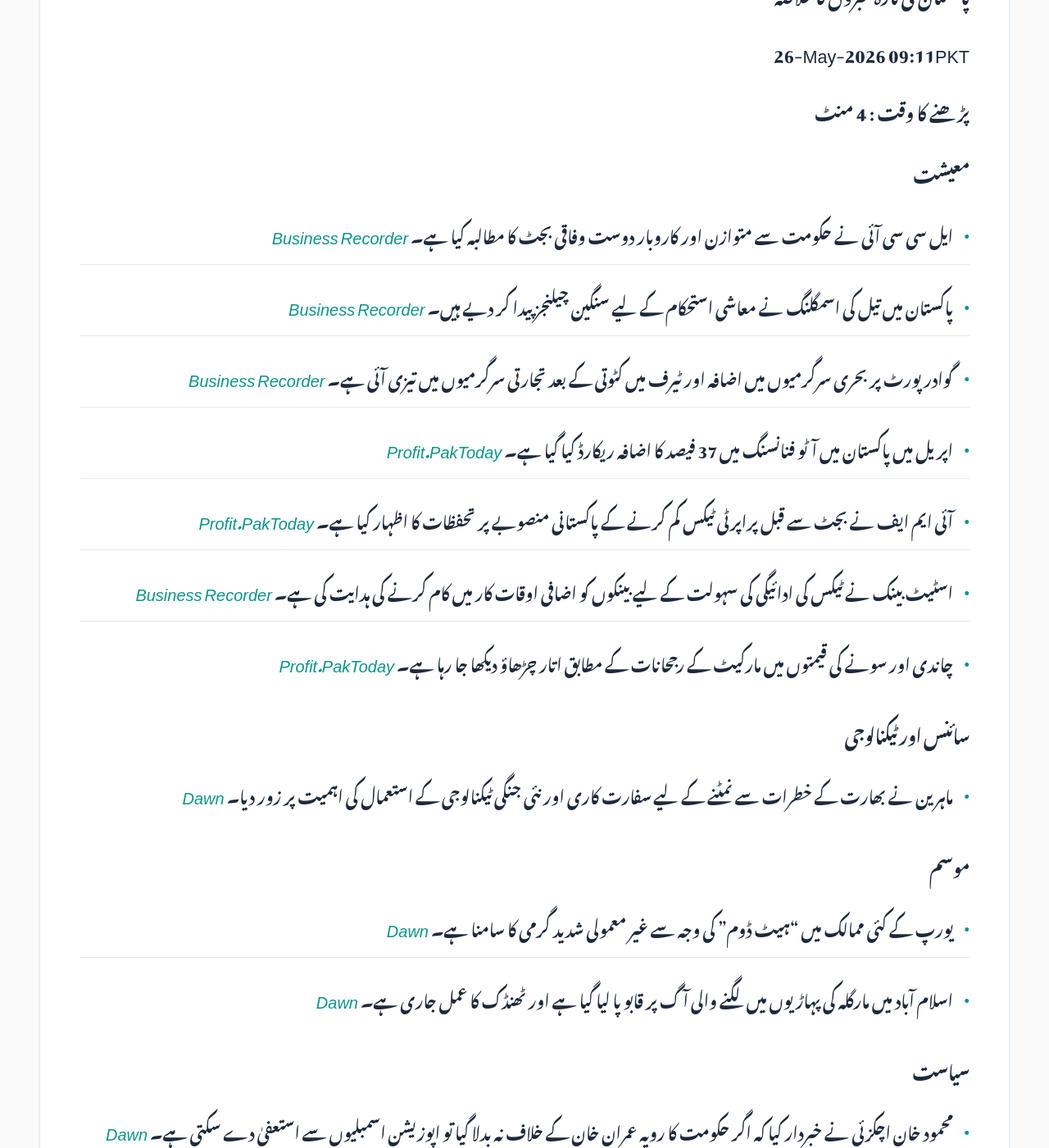
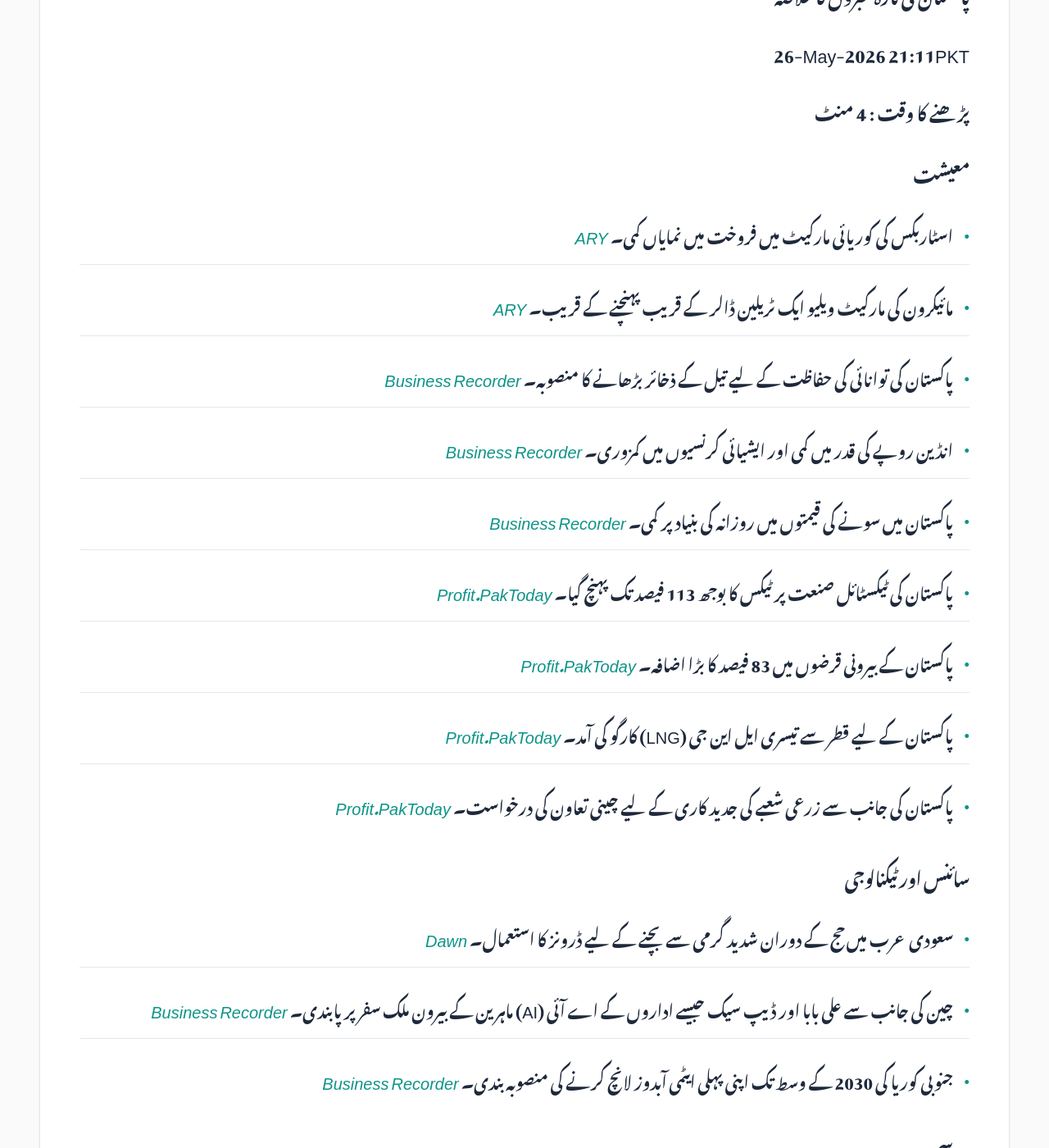
Before and after one commit to zsubzwary/news, a Jekyll site: the page built from ur/index.md, in a window 1280 px wide and 1400 px high, scrolled down 354 px. Shown: the whole window at 82% size. Built offline with Jekyll 4.4.1, drawn with Linux system fonts in a browser that asks for light colours; some web fonts are replaced; comment, search, counter and statistics services are not loaded; some of the changed text lies outside the part shown.

Commit message:
DateTime; 2026-05-26T16:11:03.303Z

```diff
--- a/ur/index.md
+++ b/ur/index.md
@@ -7,51 +7,55 @@ rtl: true
 
 پاکستان کی تازہ خبروں کا خلاصہ
 
- &lrm; 26-May-2026 09:11PKT
+ &lrm; 26-May-2026 21:11PKT
 
 پڑھنے کا وقت : 4 منٹ
 
 ### معیشت
-- ایل سی سی آئی نے حکومت سے متوازن اور کاروبار دوست وفاقی بجٹ کا مطالبہ کیا ہے۔ *[Business Recorder](https://www.brecorder.com/news/40422809/lcci-demands-govt-present-balanced-business-friendly-federal-budget)*
-- پاکستان میں تیل کی اسمگلنگ نے معاشی استحکام کے لیے سنگین چیلنجز پیدا کر دیے ہیں۔ *[Business Recorder](https://www.brecorder.com/news/40422792/oil-smuggling-a-dangerous-parallel-market)*
-- گوادر پورٹ پر بحری سرگرمیوں میں اضافہ اور ٹیرف میں کٹوتی کے بعد تجارتی سرگرمیوں میں تیزی آئی ہے۔ *[Business Recorder](https://www.brecorder.com/news/40422812/gwadar-port-sees-maritime-surge-after-me-crisis-tariff-cut)*
-- اپریل میں پاکستان میں آٹو فنانسنگ میں 37 فیصد کا اضافہ ریکارڈ کیا گیا ہے۔ *[Profit.PakToday](https://profit.pakistantoday.com.pk/2026/05/26/pakistan-auto-financing-rises-37-to-%e2%82%a8360-billion-in-april/)*
-- آئی ایم ایف نے بجٹ سے قبل پراپرٹی ٹیکس کم کرنے کے پاکستانی منصوبے پر تحفظات کا اظہار کیا ہے۔ *[Profit.PakToday](https://profit.pakistantoday.com.pk/2026/05/26/imf-resists-pakistan-plan-to-cut-property-taxes-ahead-of-fy27-budget-report/)*
-- اسٹیٹ بینک نے ٹیکس کی ادائیگی کی سہولت کے لیے بینکوں کو اضافی اوقات کار میں کام کرنے کی ہدایت کی ہے۔ *[Business Recorder](https://www.brecorder.com/news/40422819/sbp-directs-banks-to-facilitate-tax-payments-on-may-29-30)*
-- چاندی اور سونے کی قیمتوں میں مارکیٹ کے رجحانات کے مطابق اتار چڑھاؤ دیکھا جا رہا ہے۔ *[Profit.PakToday](https://profit.pakistantoday.com.pk/2026/05/26/silver-price-in-pakistan-for-today-may-26-2026/)*
+- اسٹاربکس کی کوریائی مارکیٹ میں فروخت میں نمایاں کمی۔ *[ARY](https://arynews.tv/starbucks-sees-sharp-drop-in-korea-sales)*
+- مائیکرون کی مارکیٹ ویلیو ایک ٹریلین ڈالر کے قریب پہنچنے کے قریب۔ *[ARY](https://arynews.tv/micron-stock-surges-after-ubs-price-target-update)*
+- پاکستان کی توانائی کی حفاظت کے لیے تیل کے ذخائر بڑھانے کا منصوبہ۔ *[Business Recorder](https://www.brecorder.com/news/40422888/pakistan-plans-oil-reserves-storage-push-as-hormuz-constraints-expose-vulnerabilities)*
+- انڈین روپے کی قدر میں کمی اور ایشیائی کرنسیوں میں کمزوری۔ *[Business Recorder](https://www.brecorder.com/news/40422884/indian-rupee-slips-with-asian-peers-as-hopes-of-imminent-us-iran-peace-deal-falter)*
+- پاکستان میں سونے کی قیمتوں میں روزانہ کی بنیاد پر کمی۔ *[Business Recorder](https://www.brecorder.com/news/40422873/gold-price-drops-by-rs2700-per-tola-in-pakistan)*
+- پاکستان کی ٹیکسٹائل صنعت پر ٹیکس کا بوجھ 113 فیصد تک پہنچ گیا۔ *[Profit.PakToday](https://profit.pakistantoday.com.pk/2026/05/26/textile-sector-warns-113-effective-tax-burden-is-choking-exports-ahead-of-fy27-budget/)*
+- پاکستان کے بیرونی قرضوں میں 83 فیصد کا بڑا اضافہ۔ *[Profit.PakToday](https://profit.pakistantoday.com.pk/2026/05/26/pakistans-external-borrowing-jumps-83-to-11-billion-in-10-months/)*
+- پاکستان کے لیے قطر سے تیسری ایل این جی (LNG) کارگو کی آمد۔ *[Profit.PakToday](https://profit.pakistantoday.com.pk/2026/05/26/third-qatar-lng-cargo-in-two-weeks-crosses-hormuz-reaches-pakistan-amid-gulf-tensions/)*
+- پاکستان کی جانب سے زرعی شعبے کی جدید کاری کے لیے چینی تعاون کی درخواست۔ *[Profit.PakToday](https://profit.pakistantoday.com.pk/2026/05/26/pakistan-seeks-chinese-backing-to-revive-agricultural-research-expand-farm-modernization/)*
 
 ### سائنس اور ٹیکنالوجی
-- ماہرین نے بھارت کے خطرات سے نمٹنے کے لیے سفارت کاری اور نئی جنگی ٹیکنالوجی کے استعمال کی اہمیت پر زور دیا۔ *[Dawn](https://www.dawn.com/news/2003068/diplomacy-new-war-technology-vital-to-deter-india-say-experts)*
+- سعودی عرب میں حج کے دوران شدید گرمی سے بچنے کے لیے ڈرونز کا استعمال۔ *[Dawn](https://www.dawn.com/news/2003284/saudi-arabia-turns-to-drones-to-shield-pilgrims-from-extreme-heat)*
+- چین کی جانب سے علی بابا اور ڈیپ سیک جیسے اداروں کے اے آئی (AI) ماہرین کے بیرون ملک سفر پر پابندی۔ *[Business Recorder](https://www.brecorder.com/news/40422874/china-restricts-overseas-travel-for-top-ai-talent-at-alibaba-and-deepseek-bloomberg-news-reports)*
+- جنوبی کوریا کی 2030 کے وسط تک اپنی پہلی ایٹمی آبدوز لانچ کرنے کی منصوبہ بندی۔ *[Business Recorder](https://www.brecorder.com/news/40422869/south-korea-aims-to-launch-first-nuclear-powered-submarine-by-mid-2030s)*
 
 ### موسم
-- یورپ کے کئی ممالک میں "ہیٹ ڈوم" کی وجہ سے غیر معمولی شدید گرمی کا سامنا ہے۔ *[Dawn](https://www.dawn.com/news/2003065/mini-version-of-hell-heat-dome-over-europe-scorches-uk-france-spain)*
-- اسلام آباد میں مارگلہ کی پہاڑیوں میں لگنے والی آگ پر قابو پا لیا گیا ہے اور ٹھنڈک کا عمل جاری ہے۔ *[Dawn](https://www.dawn.com/news/2003045/margalla-hills-fire-brought-under-control-cooling-process-underway-district-admin)*
+- مغربی یورپ میں شدید گرمی کی لہر اور ریکارڈ توڑ درجہ حرارت۔ *[Dawn](https://www.dawn.com/news/2003256/more-climate-records-under-threat-as-spring-heatwave-bakes-western-europe)*
+- فرانس میں گرمی کی لہر کے باعث سات افراد کی ہلاکت۔ *[Business Recorder](https://www.brecorder.com/news/40422875/seven-die-in-france-from-causes-related-to-heatwave)*
 
 ### سیاست
-- محمود خان اچکزئی نے خبردار کیا کہ اگر حکومت کا رویہ عمران خان کے خلاف نہ بدلا گیا تو اپوزیشن اسمبلیوں سے استعفیٰ دے سکتی ہے۔ *[Dawn](https://www.dawn.com/news/2003056/opposition-may-quit-assemblies-if-govt-does-not-change-its-attitude-towards-imran-achakzai)*
-- پنجاب حکومت نے عوامی دباؤ کے باعث لاہور میں سڑکوں کے نام تبدیل کرنے کا منصوبہ ملتوی کر دیا۔ *[Dawn](https://www.dawn.com/news/2003180/punjab-govt-defers-roads-renaming-plan-to-avert-backlash)*
-- سپریم کورٹ نے فیصلہ دیا ہے کہ خلع کے مقدمات میں بیوی کی واضح اور باخبر رضامندی ضروری ہے۔ *[Dawn](https://www.dawn.com/news/2003125/sc-rules-against-khula-sans-wifes-explicit-consent)*
-- لاہور ہائی کورٹ نے قرار دیا ہے کہ ایف آئی اے مشکوک بنیادوں پر شہریوں کا بیرون ملک سفر نہیں روک سکتی۔ *[Dawn](https://www.dawn.com/news/2003124/lhc-rules-fia-cannot-stop-travel-on-vague-suspicions)*
-- سندھ اسمبلی میں کراچی میں پانی کی قلت کے مسئلے پر اپوزیشن کی جانب سے پرتشدد احتجاج کیا گیا۔ *[Business Recorder](https://www.brecorder.com/news/40422818/sindh-pa-witnesses-noisy-protest-over-water-shortages)*
+- شہزادہ رحیم کا پاکستان کا دورہ اور ترقیاتی تعاون کے عزم کا اظہار۔ *[Dawn](https://www.dawn.com/news/2003265/prince-rahim-winds-up-pakistan-visit-after-week-of-meetings-with-political-leadership-development-assurances)*
+- ڈپٹی وزیراعظم اسحاق ڈار کا اقوام متحدہ کی سلامتی کونسل کے اجلاس میں شرکت۔ *[Dawn](https://www.dawn.com/news/2003210/dpm-dar-to-address-high-level-unsc-debate-in-new-york-amid-busy-day-of-engagements)*
+- پنجاب حکومت کا سڑکوں کے نام تبدیل کرنے کا منصوبہ دباؤ کے باعث ملتوی کرنا۔ *[Dawn](https://www.dawn.com/news/2003180/punjab-govt-defers-roads-renaming-plan-to-avert-backlash)*
+- وزیر مملکت مسادق ملک کی بھارت کو سندھ طاس معاہدے کے احترام کی ہدایت۔ *[Dawn](https://www.dawn.com/news/2003262/climate-minister-musadik-malik-warns-against-water-aggression-urges-india-to-respect-iwt)*
 
 ### قومی
-- کوئٹہ میں بم دھماکے کے نتیجے میں پڑوسی محلہ ناقابل رہائش ہو گیا ہے اور thiệtان مست ہونے کا خدشہ ہے۔ *[Dawn](https://www.dawn.com/news/2003127/quetta-bombing-leaves-ill-fated-neighbourhood-uninhabitable)*
-- سوات ایکسپریس وے پر ہونے والے افسوسناک ٹریفک حادثے میں 18 افراد جاں بحق ہو گئے۔ *[Business Recorder](https://www.brecorder.com/news/40422820/18-killed-7-injured-in-swat-expressway-accident)*
-- خیبر پختونخوا کے ضلع ٹانک میں دہشت گردوں نے اسکول اور بنیادی صحت کا مرکز تباہ کر دیا۔ *[Dawn](https://www.dawn.com/news/2003026/militants-blow-up-govt-school-basic-health-unit-in-kps-tank)*
-- کراچی کے علاقے ملیر میں ایک شادی شدہ جوڑے کو گولی مار کر ہلاک کر دیا گیا۔ *[Dawn](https://www.dawn.com/news/2003054/newly-married-couple-shot-dead-in-karachis-malir-area-police)*
-- سندھ ہائی کورٹ نے این بی پی کے سابق صدر کو 54 ارب روپے کے قرض اسکینڈل سے بری کر دیا۔ *[Dawn](https://www.dawn.com/news/2003123/shc-acquits-ex-nbp-chief-in-rs54bn-loan-scam-case)*
+- کراچی کے علاقے ملیر میں شادی شدہ جوڑے کے قتل کے معاملے میں ایک مشتبہ شخص گرفتار۔ *[Dawn](https://www.dawn.com/news/2003254/police-arrest-suspect-in-killing-of-newly-married-couple-in-karachis-malir-spokesperson)*
+- کوئٹہ میں بم دھماکے کے بعد متاثرہ محلہ رہنے کے قابل نہیں رہا۔ *[Dawn](https://www.dawn.com/news/2003127/quetta-bombing-leaves-ill-fated-neighbourhood-uninhabitable)*
+- سپریم کورٹ کا خلع کے معاملے میں اہم فیصلہ۔ *[Dawn](https://www.dawn.com/news/2003125/sc-rules-against-khula-sans-wife-s-explicit-consent)*
+- لاہور قلعہ کی تصویر والی دیوار کی بحالی کا کام مکمل۔ *[Business Recorder](https://www.brecorder.com/news/40422740/lahore-fort-picture-wall-restoration-a-milestone-for-heritage-conservation)*
+- سندھ ہائی کورٹ کا سابق نیشنل بینک کے صدر کو حاسکول کیس میں بری کرنے کا فیصلہ۔ *[Profit.PakToday](https://profit.pakistantoday.com.pk/2026/05/26/sindh-high-court-acquits-former-nbp-president-syed-ahmed-iqbal-ashraf-in-%e2%82%a854-billion-hascol-loan-case/)*
 
 ### بین الاقوامی
-- امریکہ نے ایران میں میزائل سائٹس پر حملے کیے ہیں جس سے جنگ بندی کا معاہدہ خطرے میں پڑ گیا ہے۔ *[Dawn](https://www.dawn.com/news/2003162/us-carries-out-self-defence-strikes-in-iran-despite-ceasefire)*
-- صدر ٹرمپ نے ایران امن معاہدے کے لیے ابراہام معاہدوں میں شمولیت کا مطالبہ کیا ہے۔ *[Dawn](https://www.dawn.com/news/2003043/trump-demands-widespread-sign-up-to-abraham-accords-as-part-of-iran-peace-deal)*
-- چینی صدر شی جن پنگ نے وزیراعظم شہباز شریف سے ملاقات میں پاکستان کے ساتھ مضبوط تعلقات کا اعادہ کیا۔ *[Dawn](https://www.dawn.com/news/2002979/chinas-xi-hails-unbreakable-ties-praises-pakistans-role-in-iran-peace-efforts-as-he-meets-pm-shehbaz)*
-- امریکہ اور ایران کے درمیان آبنائے ہرمز کو دوبارہ کھولنے کے لیے ایک فریم ورک پر بات چیت ہو رہی ہے۔ *[Profit.PakToday](https://profit.pakistantoday.com.pk/2026/05/25/us-iran-discuss-plan-to-reopen-strait-of-hormuz-after-potential-deal-report/)*
+- حج کے موقع پر مسلم اتحاد اور امت کی بہتری کے لیے دعائیں گزاری گئیں۔ *[Dawn](https://www.dawn.com/news/2003259/prayers-offered-for-muslim-unity-ummahs-better-conditions-in-haj-sermon-as-pilgrims-gather-at-arafat)*
+- امریکہ اور ایران کے درمیان کشیدگی کے باعث خطے میں غیر یقینی صورتحال۔ *[Business Recorder](https://www.brecorder.com/news/40422879/us-strikes-fuel-concern-over-iran-deal-talks)*
+- آئرلینڈ کا اسرائیلی بستیوں کی مصنوعات پر پابندی لگانے کا منصوبہ۔ *[Dawn](https://www.dawn.com/news/2003260/ireland-to-ban-goods-from-israeli-settlements-in-west-bank-by-july)*
+- چین اور پاکستان کے درمیان تزویراتی تعلقات کو مزید مضبوط کرنے پر اتفاق۔ *[Dawn](https://www.dawn.com/news/2003203/china-pakistan-reach-new-broad-consensus-on-boosting-ties)*
+- کوواڈ (Quad) ممالک کا فجی میں بندرگاہ بنانے اور معدنیات پر معاہدہ۔ *[Dawn](https://www.dawn.com/news/2003217/australia-india-japan-us-quad-to-build-a-port-unveil-pact-on-critical-minerals)*
 
-### صحت
-- ایبولہ کی وبا کے حوالے سے عالمی ادارہ صحت نے شدید تشویش کا اظہار کرتے ہوئے کہا ہے کہ وباء تیزی سے پھیل رہی ہے۔ *[Dawn](https://www.dawn.com/news/2003035/who-chief-says-suspected-ebola-deaths-at-220-and-epidemic-is-outpacing-us)*
-- عید الاضحیٰ کے دوران کونگو بخار کے پھیلاؤ کے خطرے کے بارے میں ماہرین نے خبردار کیا ہے۔ *[Dawn](https://www.dawn.com/news/2003088/concern-over-risk-of-congo-fever-during-eidul-azha)*
-- پنجاب محکمہ صحت نے عید کی چھٹیوں کے دوران طبی سہولیات کی فراہمی کے لیے انتظامات مکمل کر لیے ہیں۔ *[Business Recorder](https://www.brecorder.com/news/40422807/health-dept-finalises-arrangements-for-facilities-on-eid-ul-azha-occasion)*
+### کھیل
+- صاحبزادہ فرحان ایل پی ایل (LPL) 2026 کے لیے منتخب۔ *[ARY](https://arynews.tv/sahibzada-farhan-headlines-star-studded-lpl-2026-signings)*
+- محمد قدوس کی انجری کے باعث ورلڈ کپ سے باہر ہونے کا خدشہ۔ *[Business Recorder](https://www.brecorder.com/news/40422867/injury-rules-spurs-kudus-out-of-ghanas-world-cup-squad)*
+- ٹینس اسٹار گیل مونفلس کی کیریئر کے حوالے سے خواہشات۔ *[Business Recorder](https://www.brecorder.com/news/40422868/monfils-aims-to-emulate-ronaldo-lebron-after-roland-garros-farewell)*
 
 ### دیگر
-- اونٹ کے گوشت کے طبی فوائد کے بارے میں معلومات فراہم کی گئی ہیں۔ *[ARY](https://arynews.tv/camel-meat-benefits-eid-al-adha)*
-- موسیقی اور تفریح کی دنیا سے مختلف عالمی شخصیات سے متعلق خبریں دستیاب ہیں۔ *[ARY](https://arynews.tv/justin-bieber-reveals-future-plans-with-hailey)*
+- کے پاپ بینڈ BTS نے امریکی میوزک ایوارڈز میں بڑا اعزاز حاصل کیا۔ *[Business Recorder](https://www.brecorder.com/news/40422871/k-pop-band-bts-wins-top-american-music-awards-honor-for-second-time)*
+- 'دی گلڈڈ ایج' کا چوتھا سیزن 2026 میں واپس آئے گا۔ *[ARY](https://arynews.tv/the-gilded-age-season-4-confirmed-for-2026-return)*
```
